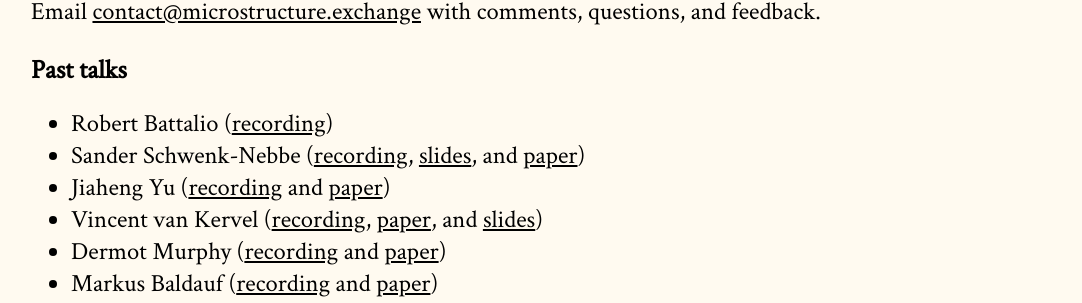
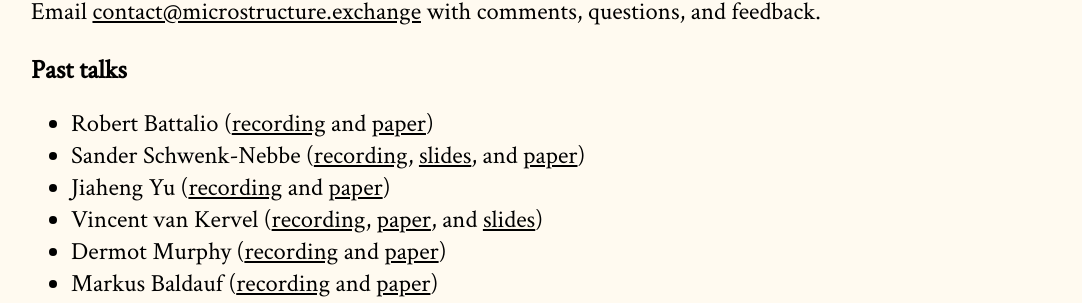
Before and after one commit to cpfiffer/microstructure.exchange, a Jekyll site: the page built from index.md, in a window 1280 px wide and 900 px high, scrolled down 1736 px. Shown: the part 152-455 px from the top of the window, without its empty margins (97-1179 px from the left). Built offline with Jekyll 4.4.1, drawn with Linux system fonts in a browser that asks for light colours; some web fonts are replaced.

Commit message:
Update index.md

```diff
--- a/index.md
+++ b/index.md
@@ -45,7 +45,7 @@ To receive updates about upcoming seminars, please subscribe to our [mailing lis
 Email [contact@microstructure.exchange](mailto:contact@microstructure.exchange) with comments, questions, and feedback.
 
 ## Past talks
-- Robert Battalio ([recording](https://youtu.be/DQGBg79Fink))
+- Robert Battalio ([recording](https://youtu.be/DQGBg79Fink) and [paper](https://papers.ssrn.com/sol3/papers.cfm?abstract_id=4304124))
 - Sander Schwenk-Nebbe ([recording](https://youtu.be/9nUMVjqcPUQ), [slides](slides/TAQ_Participant_Timestamp_Sander_Schwenk-Nebbe.pdf), and [paper](https://papers.ssrn.com/sol3/papers.cfm?abstract_id=3744743))
 - Jiaheng Yu ([recording](https://youtu.be/CZXnv0NZAi0) and [paper](https://www.dropbox.com/s/molz1qf5v7x5ntf/Undercutting_the_exchanges.pdf?dl=0))
 - Vincent van Kervel ([recording](https://youtu.be/HmWcC6o_L4M), [paper](https://papers.ssrn.com/sol3/papers.cfm?abstract_id=3991930), and [slides](/slides/TMX%20Slides.pdf))
```
